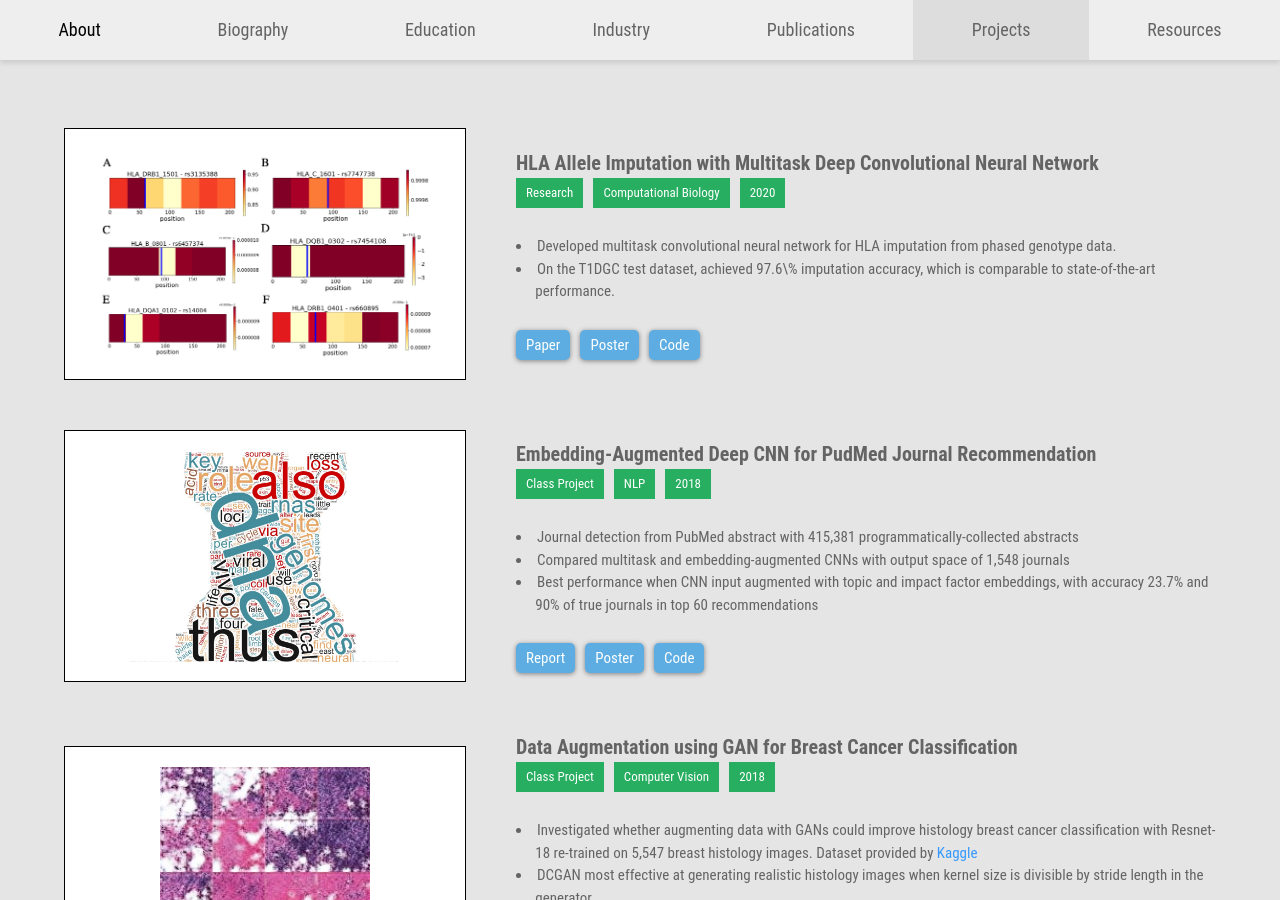
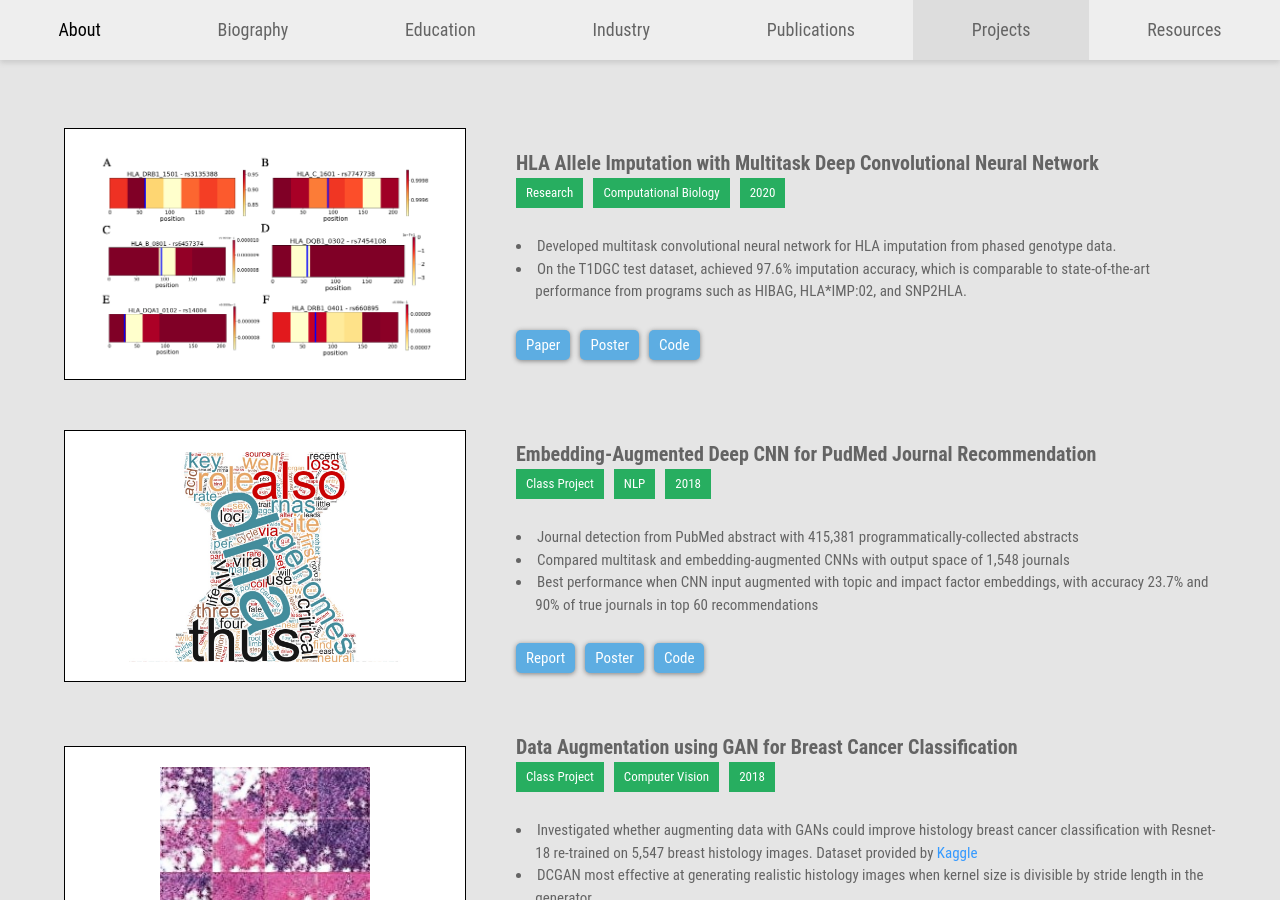
Before and after one commit to CalvinTChi/CalvinTChi.github.io, a Jekyll site: the page index.html, which Jekyll copies as it is, in a window 1280 px wide and 900 px high, scrolled down 3569 px. Built offline with Jekyll 4.4.1, drawn with Linux system fonts in a browser that asks for light colours; nearby versions of some CDN libraries.

Commit message:
update slides

```diff
--- a/index.html
+++ b/index.html
@@ -249,7 +249,7 @@
 					</div>
 					<br>
 	  					<li>Developed multitask convolutional neural network for HLA imputation from phased genotype data.</li>
-	  					<li>On the T1DGC test dataset, achieved 97.6\% imputation accuracy, which is comparable to state-of-the-art performance.</li>
+	  					<li>On the T1DGC test dataset, achieved 97.6% imputation accuracy, which is comparable to state-of-the-art performance from programs such as HIBAG, HLA*IMP:02, and SNP2HLA.</li>
 	  				<br>
 					<div class = "button-panel">
 						<a href="https://www.biorxiv.org/content/10.1101/2021.06.03.447012v1" class = "button" target="_blank">Paper</a>
```
Also changed, not shown: 1 other file.
